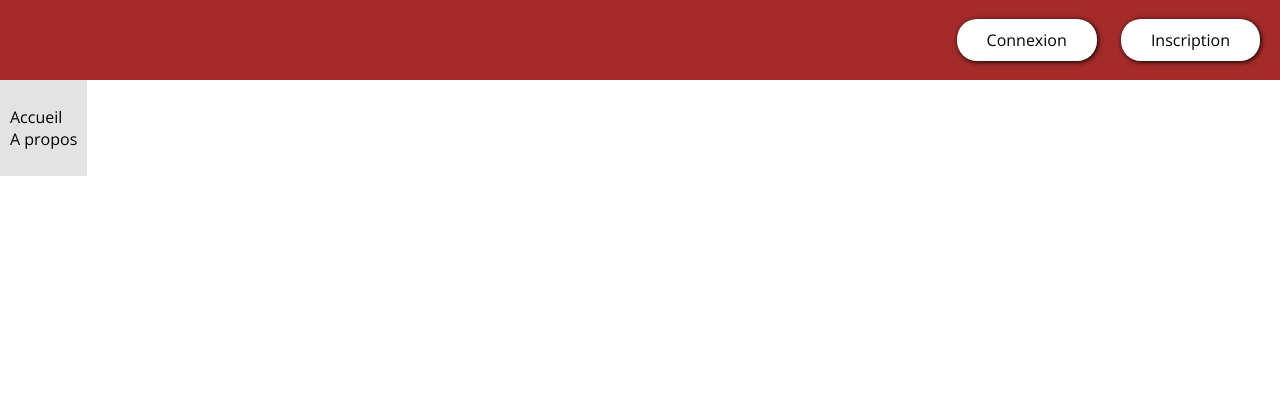
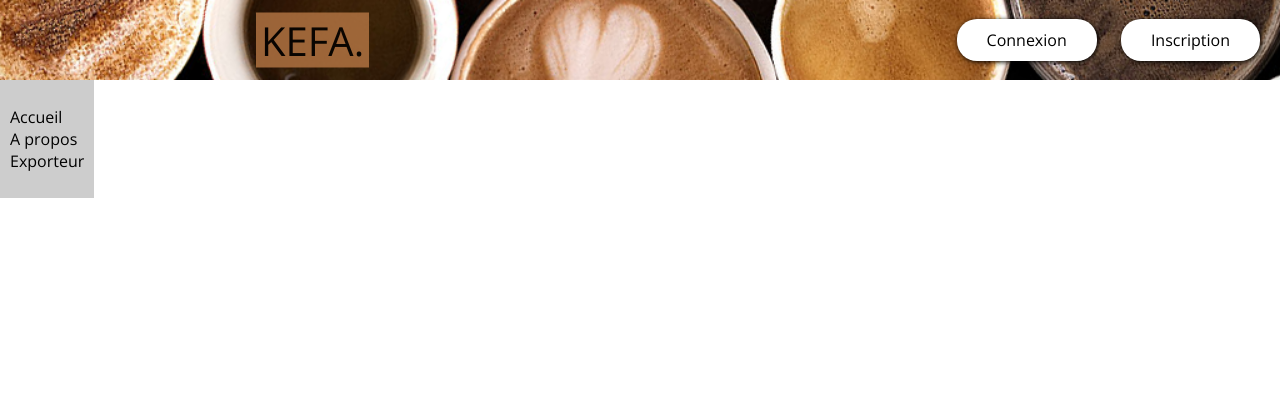
Before and after one commit to sachahjkl/devweb, a PHP site: page /index.php?url=import in a window 1280 px wide. Shown: the top 420 px of the page. Run offline with PHP 8.4, Linux system fonts and the light colour scheme; the visitor is signed in with stand-in values (Sample User, id 1); data that the repository does not hold is empty.

Commit message:
Impasse sur partie 2&3

```diff
--- /dev/null
+++ b/layouts/export.php
@@ -0,0 +1,5 @@
+<?php if(isset($_SESSION['type']) && isset($_SESSION['type'] == 1)){ ?>
+<div style="padding-left: 10%;">
+    <h2>Exporteur</h2>
+</div>
+<?php } ?>
--- a/layouts/forms/login.php
+++ b/layouts/forms/login.php
@@ -23,7 +23,7 @@
       <input type="text" class="adress_sec_field" name="CodePostal" placeholder="Code postal" maxlength="12" required/>
       <input type="text" class="adress_sec_field" name="Ville" placeholder="Ville" />
       <select name="Pays" class="adress_sec_field" required></select>
-      <input type="tel" name="N°Telephone" placeholder="Téléphone" maxlength="10" required/>
+      <input type="number" name="telephone" placeholder="Téléphone" maxlength="10" required/>
       <input type="password" name="mdp" placeholder="Mot de passe" required />
       <input type="password" name="mdpconf" placeholder="Confirmer mot de passe" required />
       <div id="regMessage"></div>
--- a/layouts/header.php
+++ b/layouts/header.php
@@ -1,5 +1,8 @@
 <header>
     <link rel="stylesheet" href="style/menu.css" />
+    <div id="titre">
+        KEFA.
+    </div>
     <div id="auth_buttons">
         <a id="openConn" href="#connexion">Connexion</a>
         <a id="openInsc" href="#inscription">Inscription</a>
@@ -13,10 +16,14 @@
         <li>
             <a href="?url=apropos.php">A propos</a>
         </li>
-        <?php if(isset($_SESSION['type'])){ ?>
+        <?php if(isset($_SESSION['type']) && $_SESSION['type'] == 1){ ?>
             <li>
-                <a href="?url=export"></a>
+                <a href="?url=export.php">Exporteur</a>
             </li>
-        <? } ?>
+        <?php } elseif(isset($_SESSION['type']) && $_SESSION['type'] == 2) { ?>
+            <li>
+                <a href="?url=import.php">Importeur</a>
+            </li>
+        <?php } ?>
     </ul>
 </nav>
--- /dev/null
+++ b/layouts/import.php
@@ -0,0 +1,5 @@
+<?php if(isset($_SESSION['type']) && isset($_SESSION['type'] == 2)){ ?>
+<div style="padding-left: 10%;">
+    <h2>Importeur</h2>
+</div>
+<?php } ?>
--- a/phpscripts/registeruser.php
+++ b/phpscripts/registeruser.php
@@ -9,7 +9,7 @@
     $codepost = $_POST['CodePostal'];
     $city = $_POST['Ville'];
     $country = $_POST['Pays'];
-    $phone = $_POST['NTelephone'];
+    $phone = $_POST['telephone'];
 
     $sql = "SELECT IdConnexion FROM utilisateur WHERE IdConnexion = '$login'";
     $result = mysqli_query($connection, $sql);
--- a/style/menu.css
+++ b/style/menu.css
@@ -1,7 +1,8 @@
 nav{
     position: absolute;
     top: 10%;
-    background-color: rgb(200, 200, 200, 0.5);
+    background-color: rgb(200, 200, 200, 0.9);
+    z-index: 100000000;
 }
 nav ul {
     display: inline-block;
--- a/style/style.css
+++ b/style/style.css
@@ -22,9 +22,25 @@ body {
 }
 
 header {
-  background-color: brown;
   width: 100%;
   position: relative;
+  background-image: url('/img/header.png');
+  background-position: center center;
+  background-size: 100%;
+  background-repeat: no-repeat;
+}
+#titre{
+    font-size: 2.5em;
+    display: inline;
+    opacity: 0.8;
+    padding-left: 5px;
+    padding-right: 5px;
+    position: absolute;
+    top: 50%;
+    left: 20%;
+    transform: translateY(-50%);
+    background-color: #B87845;
+
 }
 
 footer {
@@ -65,27 +81,19 @@ footer {
   display: none;
   /* Hidden by default */
   position: fixed;
-  /* Stay in place */
-  z-index: 1;
-  /* Sit on top */
+  z-index: 10000000000000;
+  top: 0;
   left: 0;
-  top: 0;
   width: 100%;
-  /* Full width */
   height: 100%;
-  /* Full height */
   overflow: auto;
-  /* Enable scroll if needed */
   background-color: rgb(0, 0, 0);
-  /* Fallback color */
   background-color: rgba(0, 0, 0, 0.4);
-  /* Black w/ opacity */
 }
 
 /* Modal Content/Box */
 .modal-content {
   background-color: #fefefe;
-  margin: 15% auto;
   /* 15% from the top and centered */
   padding: 20px;
   border: 1px solid #888;
```
Also changed, not shown: img/header.png (added).
